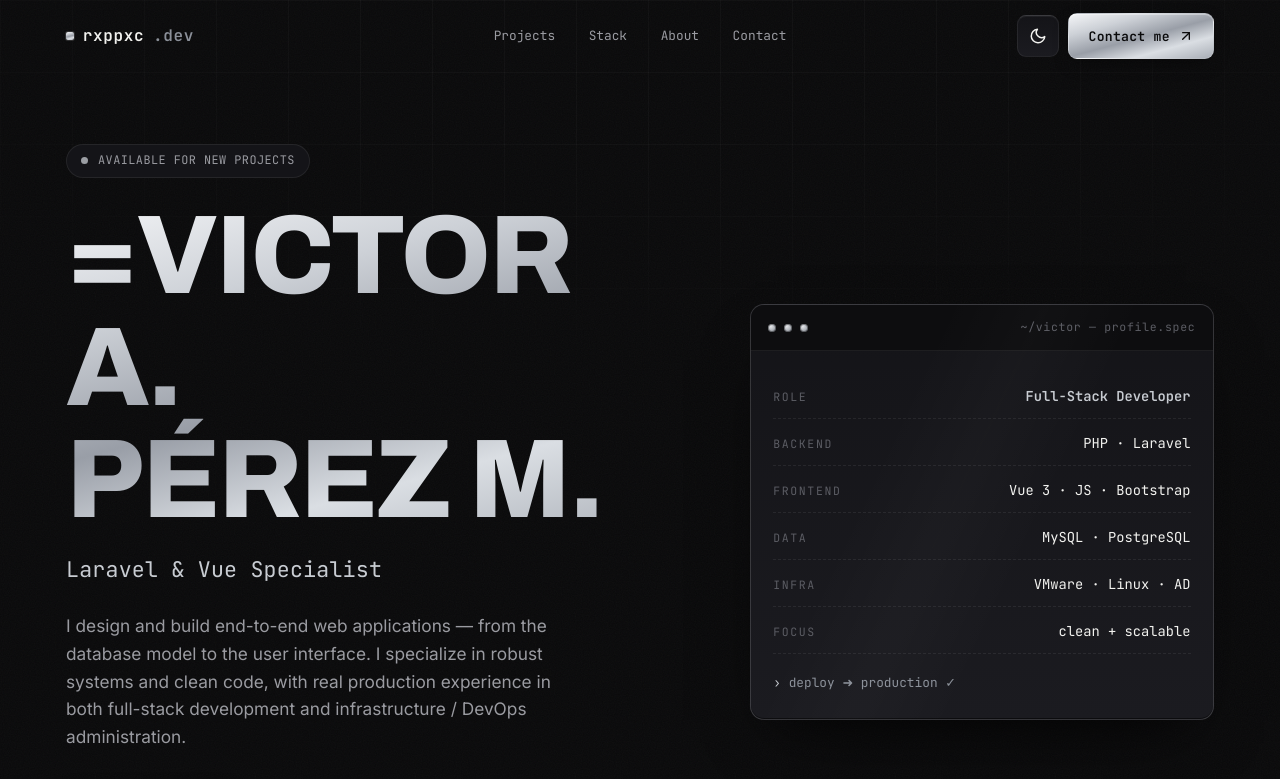
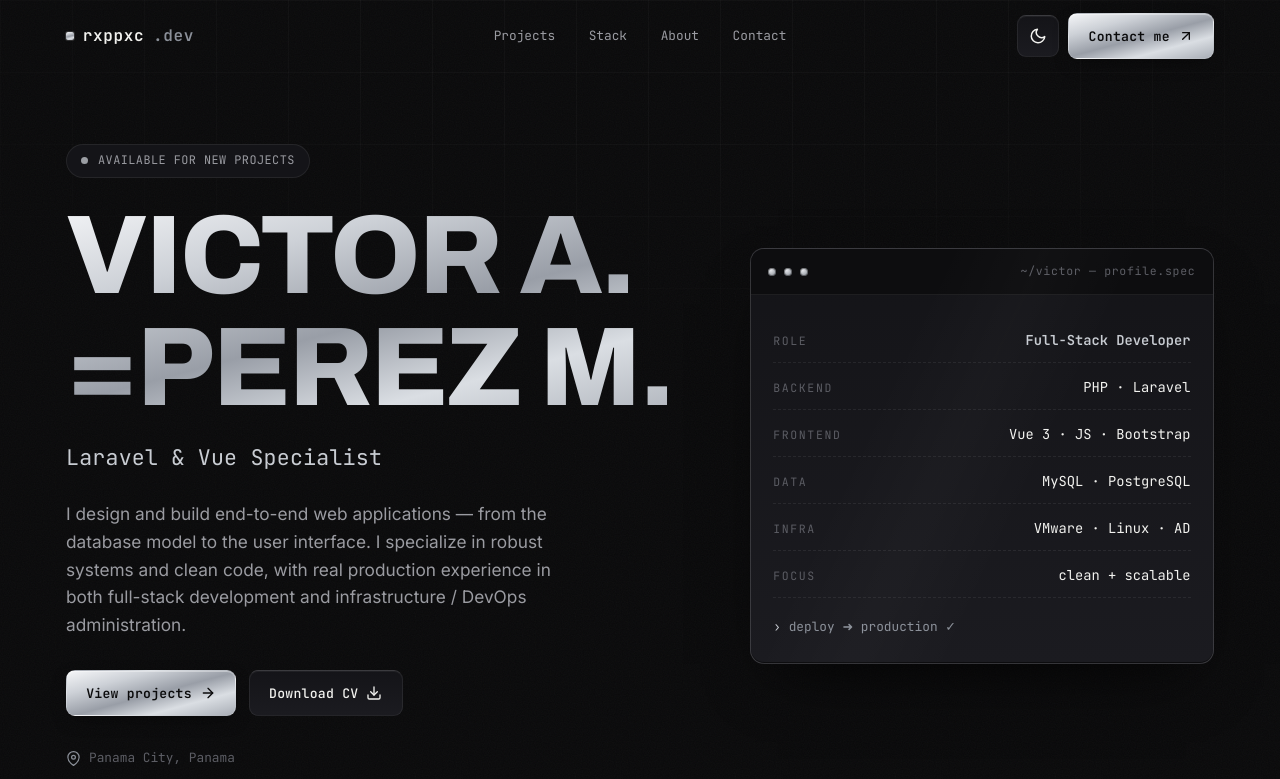
Before and after one commit to rxppxc/rxppxc.github.io, an Astro site: page / in a window 1280 px wide. Shown: the top 779 px of the page. Built offline with nearby package versions, Linux system fonts and the light colour scheme; Astro itself is replaced by a stand-in of ours; no server answers.

Commit message:
arreglos en caracteres

```diff
--- a/src/components/Hero.astro
+++ b/src/components/Hero.astro
@@ -14,7 +14,7 @@ const spec = [
     <div class="hero-grid">
       <div>
         <div class="status reveal"><span class="pulse"></span> Available for new projects</div>
-        <h1 class="reveal" style="transition-delay:.08s"><span class="grad">=Victor A.<br />Pérez M.</span></h1>
+        <h1 class="reveal" style="transition-delay:.08s"><span class="grad">Victor A.<br />=Perez M.</span></h1>
         <div class="role reveal" style="transition-delay:.16s"><span id="role"></span><span class="cursor"></span></div>
         <p class="lede reveal" style="transition-delay:.24s">
           I design and build end-to-end web applications — from the database model to the user
```
